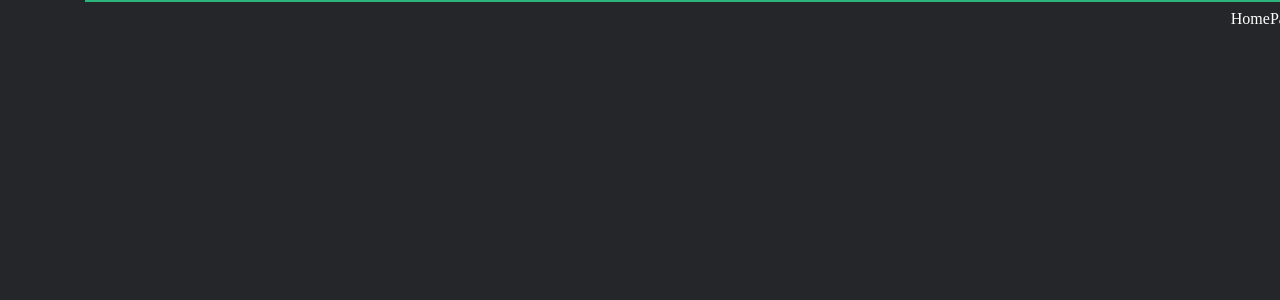
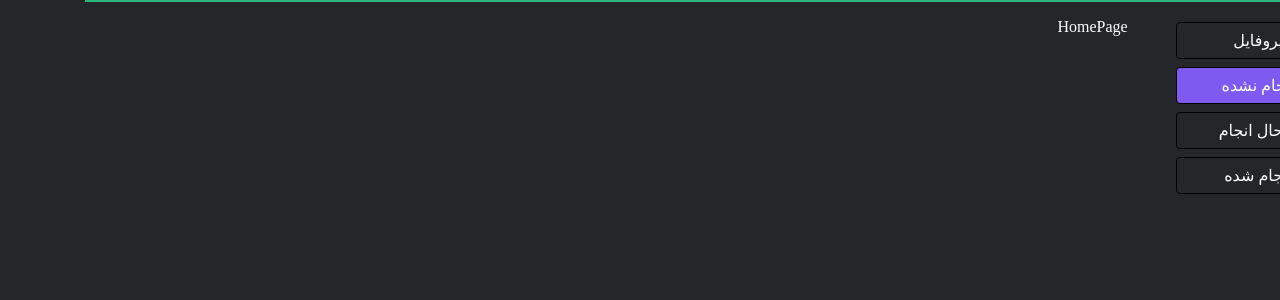
Before and after one commit to hwssein/Nextjs-todo-app, a Next.js app: page / in a window 1280 px wide. Shown: the top 300 px of the page. Built offline with nearby package versions, Linux system fonts and the light colour scheme; a web font is replaced by a local one.

Commit message:
V.0.3 add sidebar

```diff
--- a/src/components/layout/Layout.jsx
+++ b/src/components/layout/Layout.jsx
@@ -1,7 +1,7 @@
-import Link from "next/link";
 import ResMenu from "../module/ResMenu";
 
-import { Box, Container, Typography } from "@mui/material";
+import { Box, Container, Grid2 } from "@mui/material";
+import Sidebar from "../module/Sidebar";
 
 function Layout({ children }) {
   return (
@@ -13,18 +13,25 @@ function Layout({ children }) {
             width: "100%",
             height: "2px",
             backgroundColor: "var(--tertiary)",
-            marginBottom: "8px",
+            marginBottom: "16px",
           }}
         ></Box>
       </header>
 
-      <main>{children}</main>
+      <Grid2 container>
+        <Grid2 size={{ xs: 12, sm: 4, lg: 2 }}>
+          <Container maxWidth="lg">
+            <aside>
+              <ResMenu />
+              <Sidebar />
+            </aside>
+          </Container>
+        </Grid2>
 
-      <aside>
-        <Container maxWidth="lg">
-          <ResMenu />
-        </Container>
-      </aside>
+        <Grid2 size={{ xs: 12, sm: 8, lg: 10 }}>
+          <main>{children}</main>
+        </Grid2>
+      </Grid2>
 
       <footer></footer>
     </>
--- /dev/null
+++ b/src/components/module/Sidebar.jsx
@@ -0,0 +1,67 @@
+import styles from "@/styles/sidebar.module.css";
+import { Box, Typography } from "@mui/material";
+import Link from "next/link";
+import { useState } from "react";
+
+function Sidebar() {
+  const [select, setSelect] = useState(1);
+  return (
+    <>
+      <Box component="div" className={styles.sidebar_container}>
+        <Link
+          href="/profile"
+          replace={true}
+          className={`${styles.sidebar_link} ${
+            select === 0 ? styles.selected : styles.unselected
+          }`}
+          onClick={() => setSelect(0)}
+        >
+          <Typography component="span" variant="span" sx={{ width: "100%" }}>
+            پروفایل
+          </Typography>
+        </Link>
+
+        <Link
+          href="/not-done"
+          replace={true}
+          className={`${styles.sidebar_link} ${
+            select === 1 ? styles.selected : styles.unselected
+          }`}
+          onClick={() => setSelect(1)}
+        >
+          <Typography component="span" variant="span" sx={{ width: "100%" }}>
+            انجام نشده
+          </Typography>
+        </Link>
+
+        <Link
+          href="/in-progress"
+          replace={true}
+          className={`${styles.sidebar_link} ${
+            select === 2 ? styles.selected : styles.unselected
+          }`}
+          onClick={() => setSelect(2)}
+        >
+          <Typography component="span" variant="span" sx={{ width: "100%" }}>
+            درحال انجام
+          </Typography>
+        </Link>
+
+        <Link
+          href="/done"
+          replace={true}
+          className={`${styles.sidebar_link} ${
+            select === 3 ? styles.selected : styles.unselected
+          }`}
+          onClick={() => setSelect(3)}
+        >
+          <Typography component="span" variant="span" sx={{ width: "100%" }}>
+            انجام شده
+          </Typography>
+        </Link>
+      </Box>
+    </>
+  );
+}
+
+export default Sidebar;
--- /dev/null
+++ b/src/styles/sidebar.module.css
@@ -0,0 +1,29 @@
+.sidebar_container {
+  display: none;
+}
+
+.sidebar_link {
+  width: 100%;
+  padding: 8px 0;
+  margin: 4px 0;
+  text-align: center;
+  border: 1px solid var(--stroke);
+  border-radius: 4px;
+}
+
+.selected {
+  background-color: var(--primary);
+}
+.unselected {
+  background-color: var(--main-bg-color);
+}
+
+@media (min-width: 601px) {
+  .sidebar_container {
+    width: 100%;
+    display: flex;
+    flex-flow: column nowrap;
+    align-items: flex-start;
+    justify-content: flex-start;
+  }
+}
```
